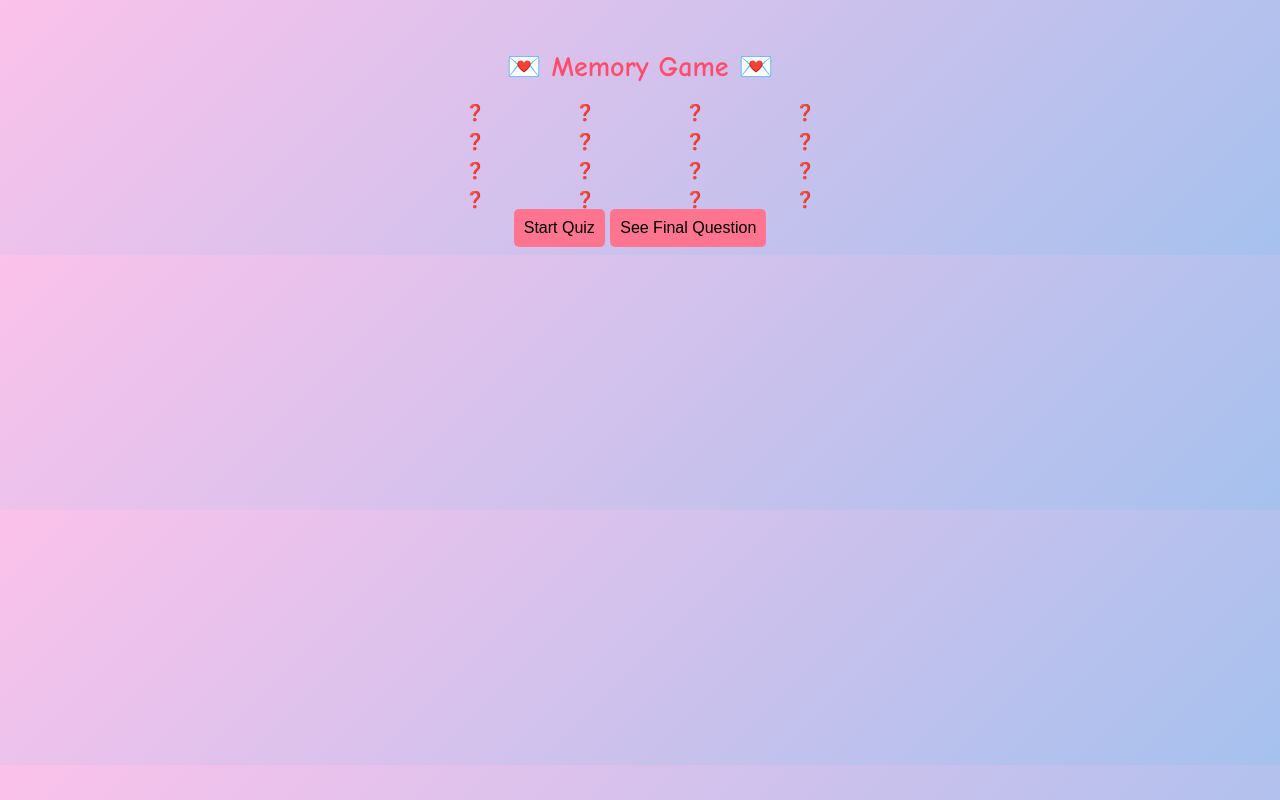
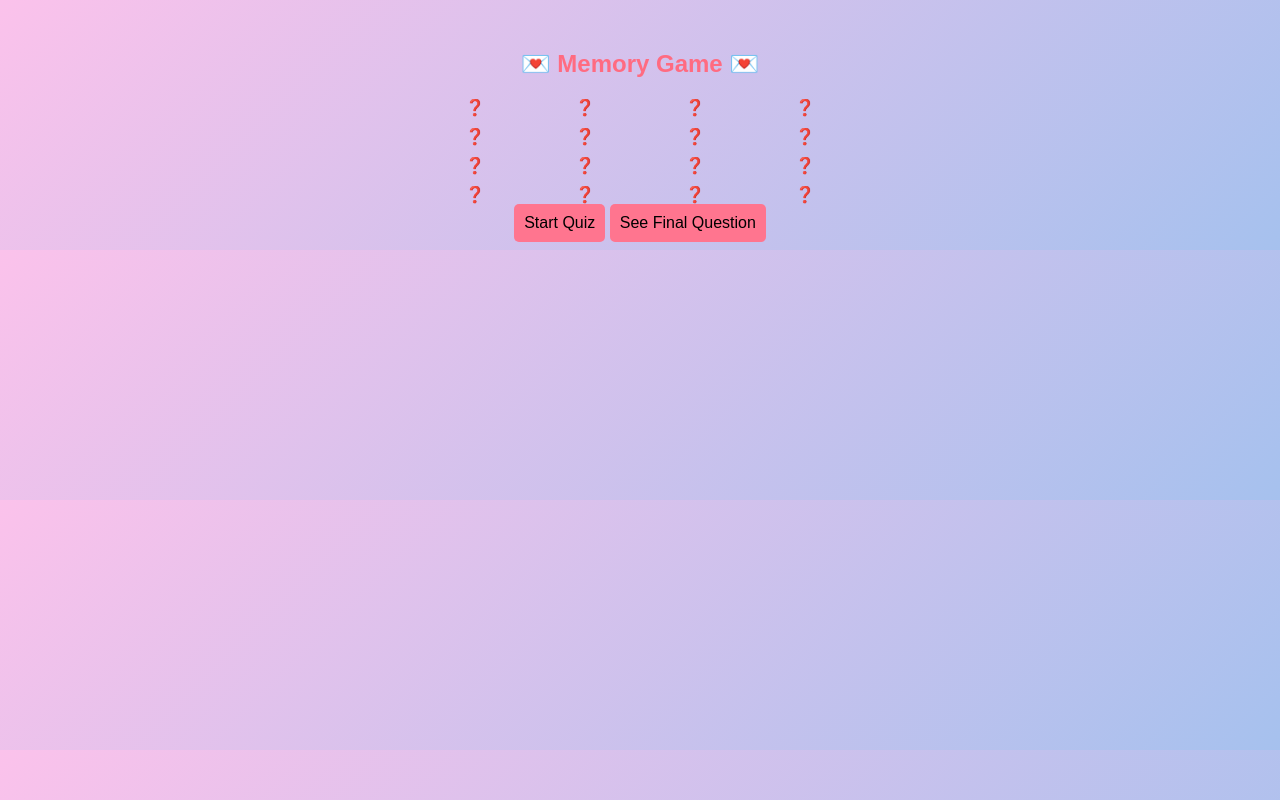
Before and after one commit to dumbass-ux/Valentinecatch, a plain HTML site: page index.html in a window 1280 px wide. Drawn offline with Linux system fonts and the light colour scheme.

Commit message:
Update styles.css

```diff
--- a/styles.css
+++ b/styles.css
@@ -51,3 +51,22 @@ button:hover {
 h1, p, button {
     animation: fadeIn 1.5s ease-in-out;
 }
+body {
+    background-color: #fde2e4; /* Soft pastel pink */
+    font-family: 'Poppins', sans-serif;
+    text-align: center;
+    color: #5d5d5d;
+}
+h1, h2, h3 {
+    font-size: 24px;
+    color: #ff6b81;
+}body {
+    background-color: #fde2e4; /* Soft pastel pink */
+    font-family: 'Poppins', sans-serif;
+    text-align: center;
+    color: #5d5d5d;
+}
+h1, h2, h3 {
+    font-size: 24px;
+    color: #ff6b81;
+}
```
